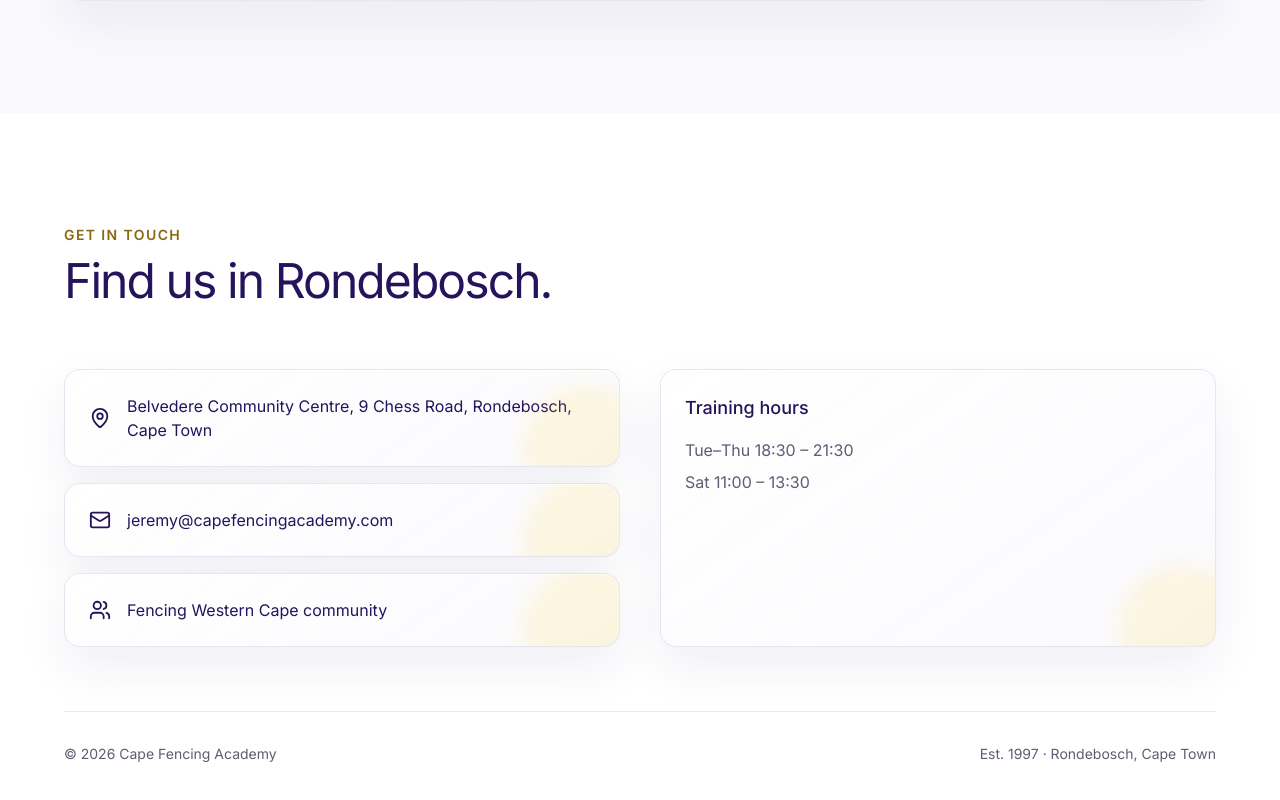
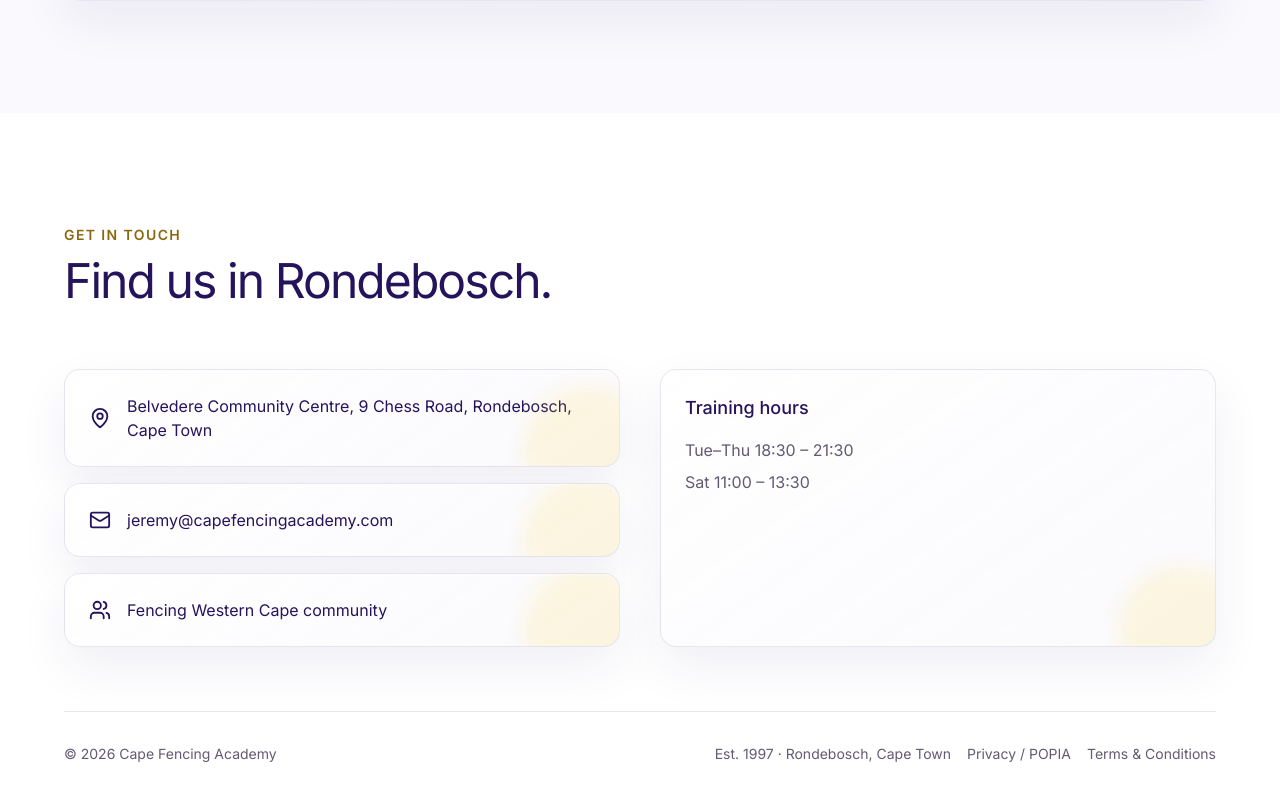
Before and after one commit to leo-muziva/cfa-platform, a Next.js app: page / in a window 1280 px wide. Shown: the part 4343-5143 px from the top of the page. Built offline with nearby package versions, Linux system fonts and the light colour scheme; no server answers.

Commit message:
fix: complete public footer destinations

```diff
--- a/components/landing/contact-footer.tsx
+++ b/components/landing/contact-footer.tsx
@@ -2,27 +2,17 @@
 
 import { Mail, MapPin, Users } from "lucide-react";
 import { motion, useReducedMotion } from "framer-motion";
+import Link from "next/link";
+import {
+  PUBLIC_CONTACT_LINKS,
+  PUBLIC_LEGAL_LINKS,
+} from "@/lib/public-site";
 
-const CONTACT_ROWS = [
-  {
-    icon: MapPin,
-    label: "Belvedere Community Centre, 9 Chess Road, Rondebosch, Cape Town",
-    href: "https://maps.google.com/?cid=1423116138085293119",
-    external: true,
-  },
-  {
-    icon: Mail,
-    label: "jeremy@capefencingacademy.com",
-    href: "mailto:jeremy@capefencingacademy.com",
-    external: false,
-  },
-  {
-    icon: Users,
-    label: "Fencing Western Cape community",
-    href: "https://www.facebook.com/groups/FencingWC/",
-    external: true,
-  },
-] as const;
+const CONTACT_ICONS = {
+  location: MapPin,
+  email: Mail,
+  facebook: Users,
+} as const;
 
 export function ContactFooter() {
   const shouldReduceMotion = useReducedMotion();
@@ -56,8 +46,8 @@ export function ContactFooter() {
             transition={{ duration: 0.6, ease: "easeOut" }}
             className="flex flex-col gap-4"
           >
-            {CONTACT_ROWS.map((row) => {
-              const Icon = row.icon;
+            {PUBLIC_CONTACT_LINKS.map((row) => {
+              const Icon = CONTACT_ICONS[row.id];
               return (
                 <li key={row.label}>
                   <a
@@ -98,9 +88,20 @@ export function ContactFooter() {
           </motion.div>
         </div>
 
-        <div className="border-t border-[#2d176b]/10 pt-8 mt-16 flex flex-col sm:flex-row justify-between gap-2 text-sm text-[#625b73]">
+        <div className="border-t border-[#2d176b]/10 pt-8 mt-16 flex flex-col sm:flex-row justify-between gap-3 text-sm text-[#625b73]">
           <p>© 2026 Cape Fencing Academy</p>
-          <p>Est. 1997 · Rondebosch, Cape Town</p>
+          <div className="flex flex-wrap gap-x-4 gap-y-2">
+            <span>Est. 1997 · Rondebosch, Cape Town</span>
+            {PUBLIC_LEGAL_LINKS.map((link) => (
+              <Link
+                key={link.href}
+                href={link.href}
+                className="hover:text-[#8a6810] underline-offset-4 hover:underline focus-visible:outline focus-visible:outline-2 focus-visible:outline-[#ffd21c]"
+              >
+                {link.label}
+              </Link>
+            ))}
+          </div>
         </div>
       </div>
     </section>
--- /dev/null
+++ b/lib/public-site.ts
@@ -0,0 +1,28 @@
+export const PUBLIC_CONTACT_LINKS = [
+  {
+    id: "location",
+    label: "Belvedere Community Centre, 9 Chess Road, Rondebosch, Cape Town",
+    shortLabel: "Rondebosch, Cape Town",
+    href: "https://maps.google.com/?cid=1423116138085293119",
+    external: true,
+  },
+  {
+    id: "email",
+    label: "jeremy@capefencingacademy.com",
+    shortLabel: "jeremy@capefencingacademy.com",
+    href: "mailto:jeremy@capefencingacademy.com",
+    external: false,
+  },
+  {
+    id: "facebook",
+    label: "Fencing Western Cape community",
+    shortLabel: "Facebook",
+    href: "https://www.facebook.com/groups/FencingWC/",
+    external: true,
+  },
+] as const;
+
+export const PUBLIC_LEGAL_LINKS = [
+  { label: "Privacy / POPIA", href: "/privacy" },
+  { label: "Terms & Conditions", href: "/terms" },
+] as const;
```
Also changed, not shown: components/public-page-shell.tsx (+2 -1 lines), 1 other file (tests, documents, lock files or other folders).
